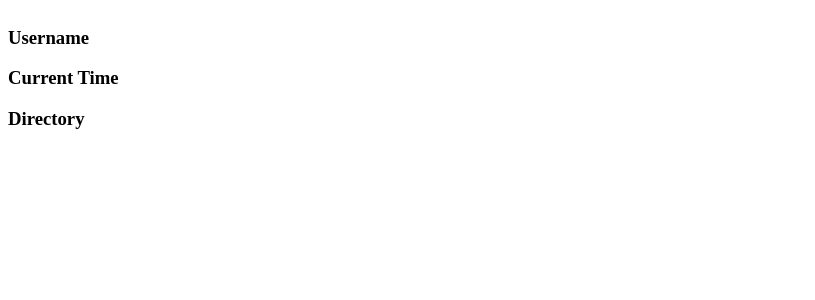
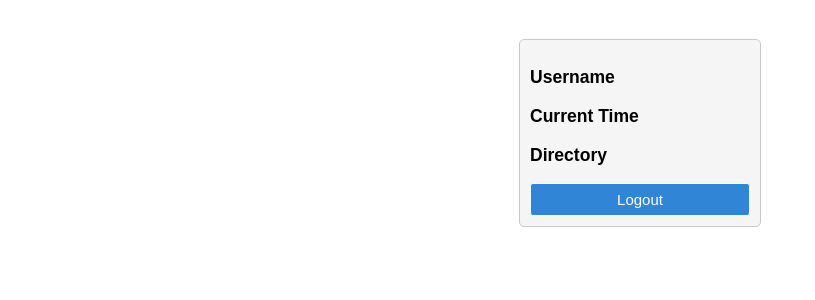
Before and after one commit to mjtedder/react-spa, a React app: page /details in a window 1280 px wide. Shown: the top 300 px of the page, without its empty margins (0-815 px from the left). Built offline with nearby package versions, Linux system fonts and the light colour scheme; no server answers.

Commit message:
Adds styles and hooks to Details component.

```diff
--- a/src/components/details.js
+++ b/src/components/details.js
@@ -1,23 +1,59 @@
-import React from 'react';
-import { connect, useSelector } from 'react-redux';
-import { getCurrentDateTime, getDirectoryPath } from '../actions/dataActions'
+import React, { useEffect } from 'react';
+import { shallowEqual, useDispatch, useSelector } from 'react-redux';
+import { getCurrentDateTime, getDirectoryPath } from '../actions/dataActions';
+import { logOutUser } from '../actions/userActions';
 
-const Details = props => {
-    const username = useSelector(state => state.username);
-    const dateTime = useSelector(state => state.date);
-    const currentDir = useSelector(state => state.currentDir);
+const Details = (props) => {
+
+    const dispatch = useDispatch();
+
+    const data = useSelector(state => state.data, shallowEqual);
+    const user = useSelector(state => state.user, shallowEqual);
+
+    useEffect(() => {
+        dispatch(getCurrentDateTime());
+        dispatch(getDirectoryPath());
+    }, [dispatch]);
+
+    const detailStyle = {
+        margin: 'auto',
+        padding: '10px',
+        border: '1px solid #c9c9c9',
+        borderRadius: '5px',
+        background: '#f5f5f5',
+        width: '220px',
+        display: 'block',
+        fontFamily: 'Arial, Helvetica, sans-serif',
+        fontSize: '15px'
+    };
+
+    const buttonStyle = {
+        margin: '10px 0 0 0',
+        padding: '7px 10px',
+        border: '1px solid #efffff',
+        borderRadius: '3px',
+        background: '#3085d6',
+        width: '100%',
+        fontSize: '15px',
+        color: 'white',
+        display: 'block'
+    };
+
+    const handleLogOutUser = () => {
+        dispatch(logOutUser(user.username, props));
+    };
 
     return (
-        <div>
+        <div style={detailStyle}>
             <h3>Username</h3>
-            <p>{username}</p>
+            <p>{user.username}</p>
             <h3>Current Time</h3>
-            <p>{dateTime}</p>
+            <p>{data.date}</p>
             <h3>Directory</h3>
-            <p>{currentDir}</p>
-            {/* <button onClick={handleLogOut}>Logout</button> */}
+            <p>{data.currentDir}</p>
+            <button style={buttonStyle} onClick={handleLogOutUser}>Logout</button>
         </div>
     )
 }
 
-export default connect(null, { getCurrentDateTime, getDirectoryPath })(Details);
+export default Details;
```
